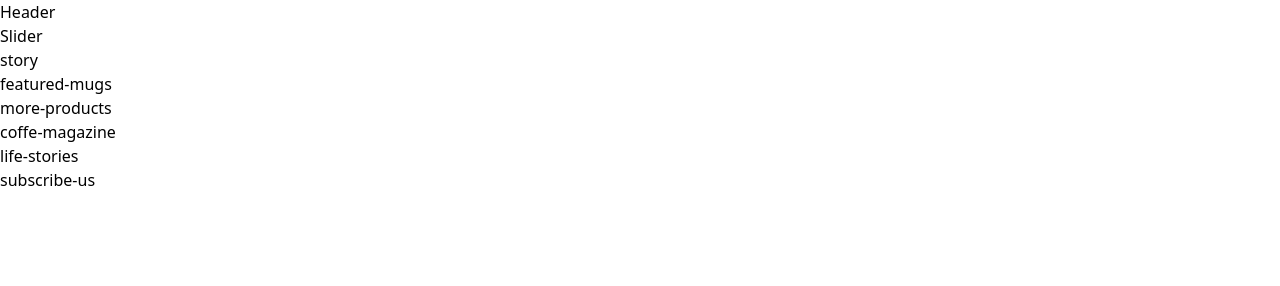
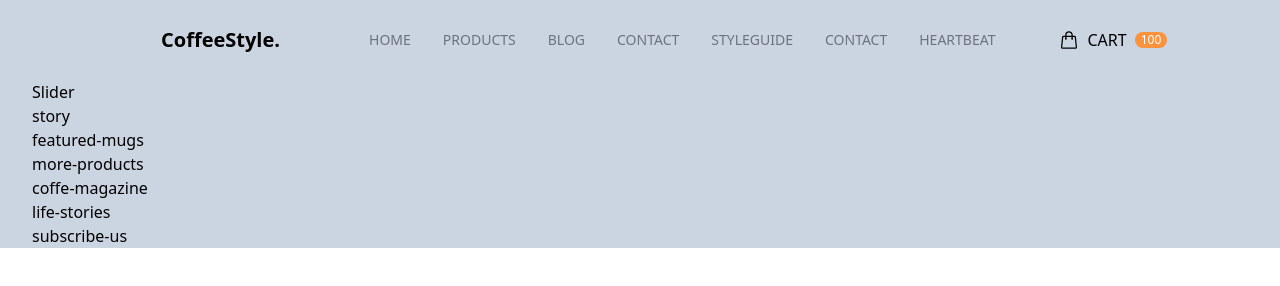
Before and after one commit to taike591/tailwindcss-cf, a website: page public/index.html in a window 1280 px wide. Drawn offline with nearby package versions, Linux system fonts and the light colour scheme; files that its build step writes are made by us from their sources.

Commit message:
Add header

```diff
--- a/public/index.html
+++ b/public/index.html
@@ -1,53 +1,75 @@
 <!DOCTYPE html>
 <html lang="en">
   <head>
-    <meta charset="UTF-8">
-    <meta http-equiv="X-UA-Compatible" content="IE=edge">
-    <meta name="viewport" content="width=device-width, initial-scale=1.0">
+    <meta charset="UTF-8" />
+    <meta http-equiv="X-UA-Compatible" content="IE=edge" />
+    <meta name="viewport" content="width=device-width, initial-scale=1.0" />
     <title>taikeo591</title>
-    <link href="./output.css" rel="stylesheet">
+    <link href="./output.css" type="text/css" rel="stylesheet" />
   </head>
+
   <body>
     <div id="root">
-        <div class="conten-wrapper">
-            <header>
-                Header
+      <div class="conten-wrapper max-w-screen-2xl text-base mx-auto px-8 bg-slate-300">
+        <header class="py-6 mx-10">
+          <nav class="flex flex-row justify-between items-center">
+            <div class="logo basis-2/6 text-center text-xl font-semibold cursor-pointer">
+             CoffeeStyle.
+            </div>
+            <ul class="basis-3/6 flex items-center justify-end gap-8 uppercase text-sm text-gray-500
+            font-medium">
+              <li class="ct-top-menu-item">
+                <a href="#" class="">Home</a>
+              </li>
+              <li class="ct-top-menu-item">
+                <a href="#" class="">Products</a>
+              </li>
+              <li class="ct-top-menu-item">
+                <a href="#" class="">Blog</a>
+              </li>
+              <li class="ct-top-menu-item">
+                <a href="#" class="">Contact</a>
+              </li>
+              <li class="ct-top-menu-item">
+                <a href="#" class="">StyleGuide</a>
+              </li>
+              <li class="ct-top-menu-item">
+                <a href="#" class="">Contact</a>
+              </li>
+              <li class="ct-top-menu-item">
+                <a href="#" class="">HEARTBEAT</a>
+              </li>
+            </ul>
+            <ul class="basis-1/6 flex justify-start items-center ml-16 uppercase text-base">
+              <li class="ct-top-menu-item">
+                <a href="#" class=" flex items-center">
+                  <svg xmlns="http://www.w3.org/2000/svg" fill="none" viewBox="0 0 24 24" stroke-width="1.5" stroke="currentColor" class="tk-icon">
+                    <path stroke-linecap="round" stroke-linejoin="round" d="M15.75 10.5V6a3.75 3.75 0 10-7.5 0v4.5m11.356-1.993l1.263 12c.07.665-.45 1.243-1.119 1.243H4.25a1.125 1.125 0 01-1.12-1.243l1.264-12A1.125 1.125 0 015.513 7.5h12.974c.576 0 1.059.435 1.119 1.007zM8.625 10.5a.375.375 0 11-.75 0 .375.375 0 01.75 0zm7.5 0a.375.375 0 11-.75 0 .375.375 0 01.75 0z" />
+                  </svg>
+                  <span class="mx-2">Cart</span>
+                  <span class="tk-badge-circle bg-orange-400 text-white">
+                    100
+                  </span>
+                </a>
+              </li>
+            </ul>
+
+          </nav>
         </header>
 
         <main>
-                <div class="slider">
-                    Slider
-                </div>
+          <div class="slider">Slider</div>
 
-                <div class="story">
-                    story
-                </div>
-                <div class="featured-mugs">
-                    featured-mugs
-                </div>
+          <div class="story">story</div>
+          <div class="featured-mugs">featured-mugs</div>
 
-                <div class="more-products">
-                    more-products
-                </div>
-                <div class="coffee-magazine">
-                    coffe-magazine
-                </div>
+          <div class="more-products">more-products</div>
+          <div class="coffee-magazine">coffe-magazine</div>
 
-                <div class="life-stories">
-                    life-stories
-                </div>
-                <div class="subscribe-us">
-                    subscribe-us
-                </div>
-
-
-
-
-
-
+          <div class="life-stories">life-stories</div>
+          <div class="subscribe-us">subscribe-us</div>
         </main>
       </div>
-
     </div>
   </body>
 </html>
--- a/src/input.css
+++ b/src/input.css
@@ -1,3 +1,17 @@
 @tailwind base;
 @tailwind components;
 @tailwind utilities;
+
+.ct-top-menu-item {
+  @apply cursor-pointer py-1 hover:text-gray-800 relative after:absolute after:bottom-0 after:left-0
+    after:bg-light-coffee after:h-0.5 after:w-0 hover:after:w-full after:transition-all after:ease-in-out
+    after:duration-300;
+}
+
+.tk-icon {
+  @apply w-5 h-5 inline-block;
+}
+
+.tk-badge-circle {
+  @apply text-xs text-center rounded-full px-1.5;
+}
--- a/tailwind.config.js
+++ b/tailwind.config.js
@@ -2,7 +2,11 @@
 module.exports = {
   content: ["./public/**/*.{html,js}"],
   theme: {
-    extend: {},
+    extend: {
+      colors: {
+        'light-coffee' :'#C89F94'
+      }
+    },
   },
   plugins: [],
 }
```
Also changed, not shown: README.md (added), public/output.css (deleted), 1 other file. Lines whose indentation alone changed are shown as unchanged.
